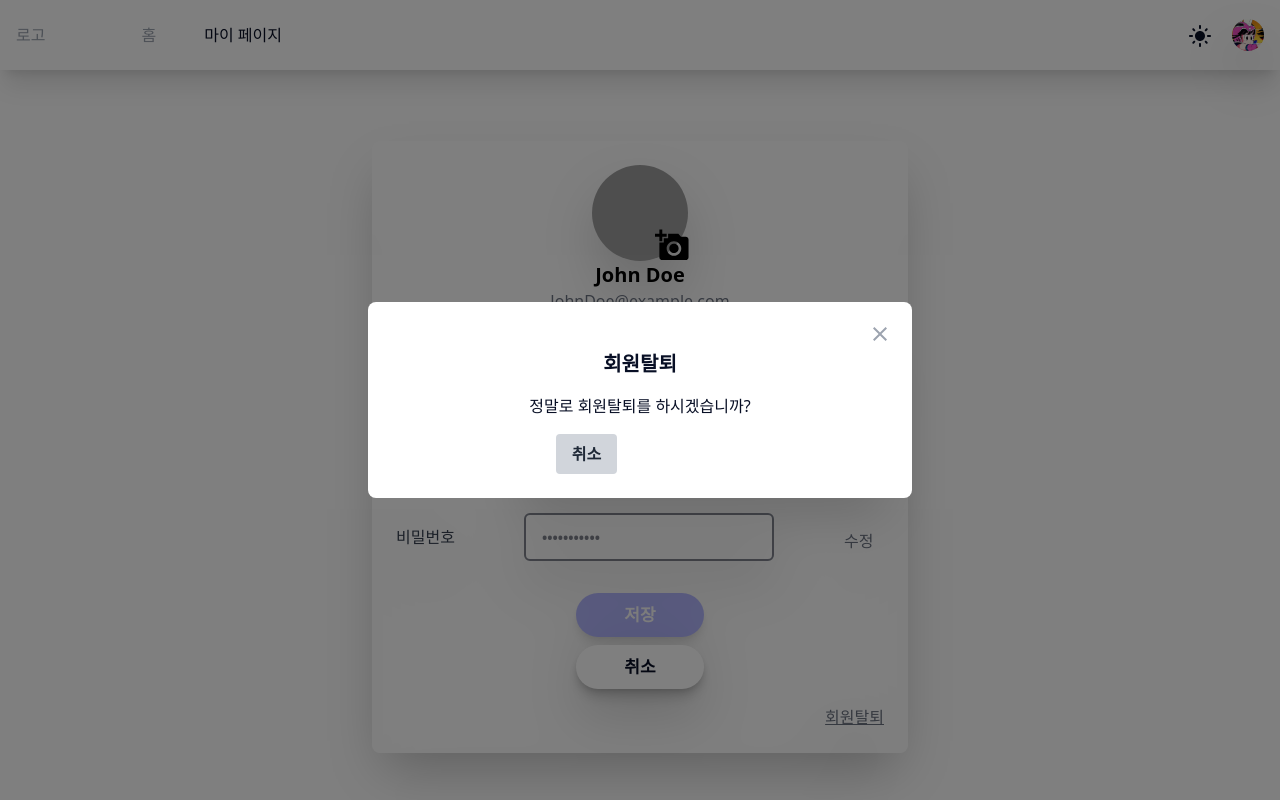
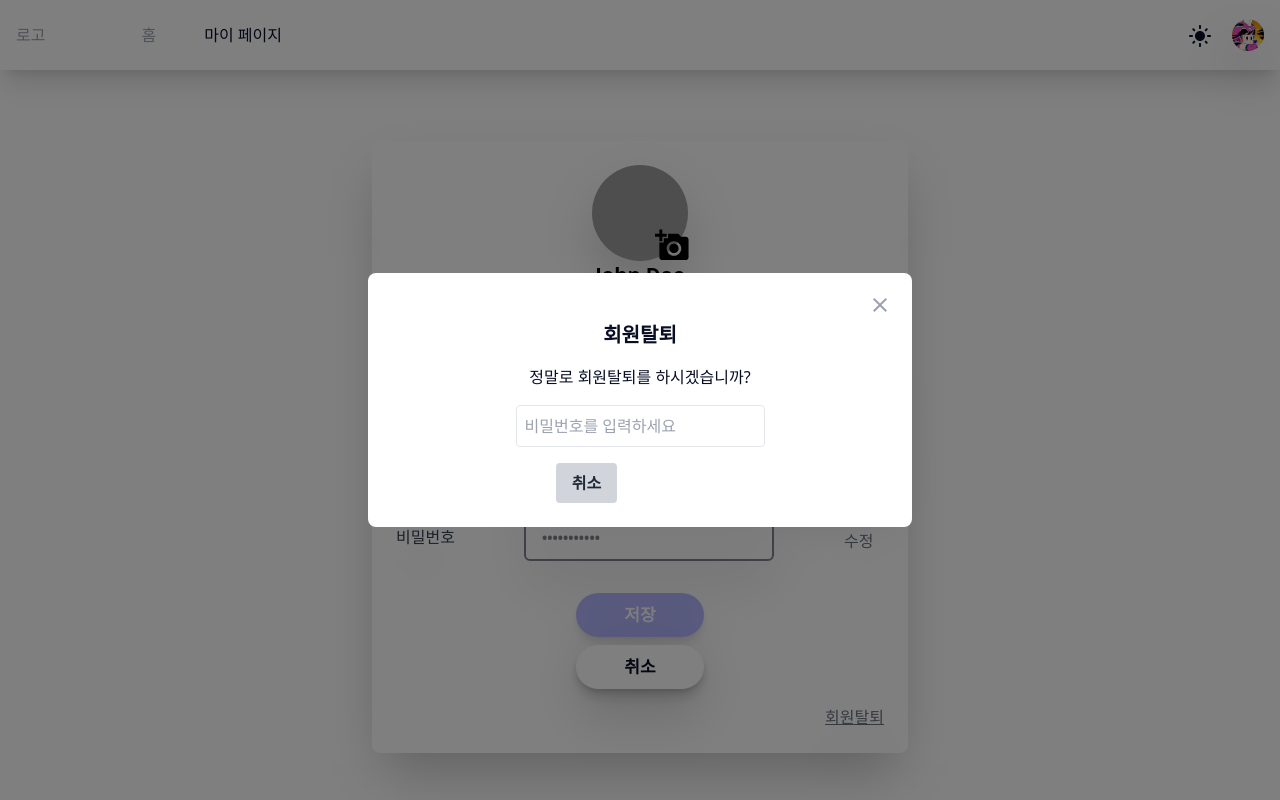
Before and after one commit to gooormmoon/algorithm-fighter-front, a React (Create React App) app: page /mypage in a window 1280 px wide. Both pictures are taken after a click on the button "회원탈퇴". Built offline with nearby package versions, Linux system fonts and the light colour scheme; grey boxes are pictures that could not be loaded.

Commit message:
feat:회원탈퇴 기능 구현

```diff
--- a/src/api/Auth/index.ts
+++ b/src/api/Auth/index.ts
@@ -8,3 +8,8 @@ export const login = (body: {}) => {
 export const register = (body: {}) => {
   return apiClient.post("/api/member/register", body);
 };
+
+// MEMO: body => {id, password, }
+export const withdrawal = (body: { id: string; password: string }) => {
+  return apiClient.delete("/api/member", { data: body });
+};
--- a/src/pages/MyPage/MembershipWithdrawalModal/index.tsx
+++ b/src/pages/MyPage/MembershipWithdrawalModal/index.tsx
@@ -1,21 +1,48 @@
-import React from "react";
+import React, { useState } from "react";
+import { useNavigate } from "react-router-dom";
 import { Modal } from "../../../components/Common";
+import { withdrawal } from "../../../api/Auth"; // API 함수 import
+
 interface MembershipWithdrawalModalProps {
   isOpen: boolean;
   onClose: () => void;
+  userId: string;
 }
 
 const MembershipWithdrawalModal: React.FC<MembershipWithdrawalModalProps> = ({
   isOpen,
   onClose,
+  userId,
 }) => {
-  // const { theme } = useTheme();
+  const navigate = useNavigate();
+  const [password, setPassword] = useState("");
+  const [error, setError] = useState<string | null>(null);
 
+  const handleWithdraw = async () => {
+    try {
+      await withdrawal({ id: userId, password: password });
+      alert("회원탈퇴가 성공적으로 완료되었습니다");
+      navigate("/");
+      onClose();
+    } catch (err) {
+      if (err instanceof Error) {
+        setError(err.message);
+      }
+    }
+  };
   return (
     <Modal isOpen={isOpen} onClose={onClose} size="medium">
       <div className="text-center text-secondary">
         <h2 className="text-xl font-bold mb-4">회원탈퇴</h2>
         <p className="mb-4">정말로 회원탈퇴를 하시겠습니까?</p>
+        <input
+          type="password"
+          placeholder="비밀번호를 입력하세요"
+          value={password}
+          onChange={(e) => setPassword(e.target.value)}
+          className="mb-4 p-2 border rounded"
+        />
+        {error && <p className="text-red-500">{error}</p>}
         <div className="flex justify-center space-x-4">
           <button
             onClick={onClose}
@@ -24,10 +51,7 @@ const MembershipWithdrawalModal: React.FC<MembershipWithdrawalModalProps> = ({
             취소
           </button>
           <button
-            onClick={() => {
-              //
-              onClose();
-            }}
+            onClick={handleWithdraw}
             className="bg-red-500 hover:bg-red-600 text-white font-bold py-2 px-4 rounded"
           >
             회원탈퇴
--- a/src/pages/MyPage/MyPageRead/index.tsx
+++ b/src/pages/MyPage/MyPageRead/index.tsx
@@ -278,6 +278,7 @@ const MyPageRead: React.FC = () => {
       <MembershipWithdrawalModal
         isOpen={isModalOpen}
         onClose={() => setIsModalOpen(false)}
+        userId={""} //data.id
       />
     </>
   );
```
